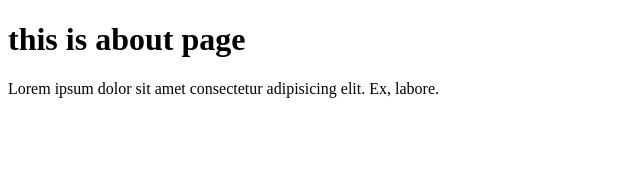
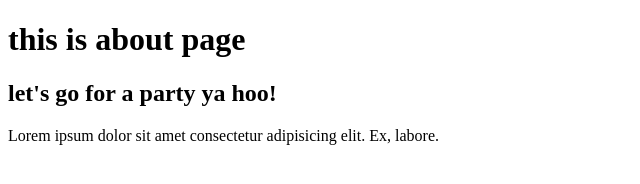
Before and after one commit to Shariar-Nahid/shariar-nahid, a plain HTML site: page about.html in a window 1280 px wide. Shown: the whole page, without its empty margins (0-640 px from the left). Drawn offline with Linux system fonts and the light colour scheme.

Commit message:
set a party in about

```diff
--- a/about.html
+++ b/about.html
@@ -7,6 +7,7 @@
 </head>
 <body>
     <h1>this is about page</h1>
+    <h2>let's go for a party  ya hoo!</h2>
     <p> Lorem ipsum dolor sit amet consectetur adipisicing elit. Ex, labore.</p>
 </body>
 </html>
```
